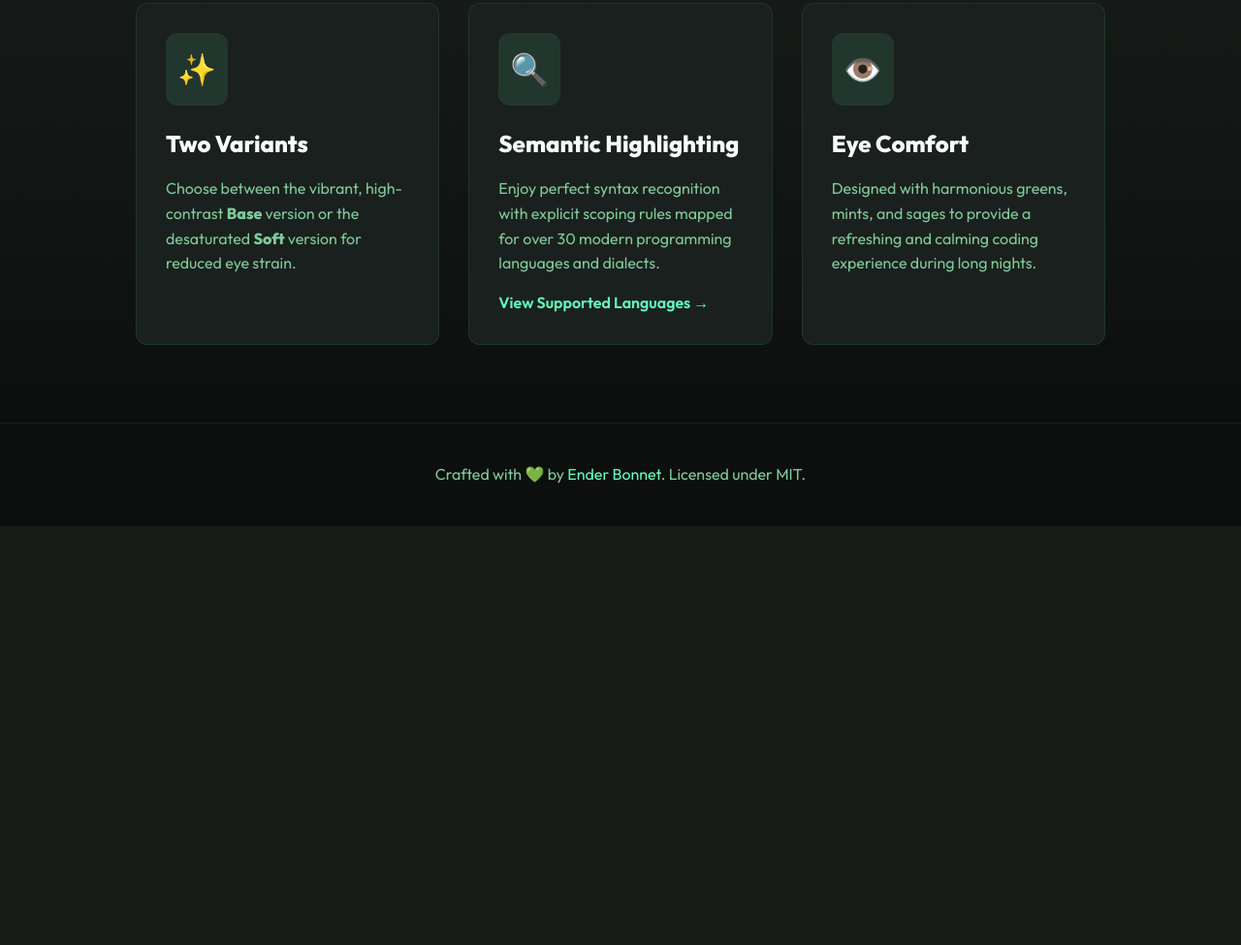
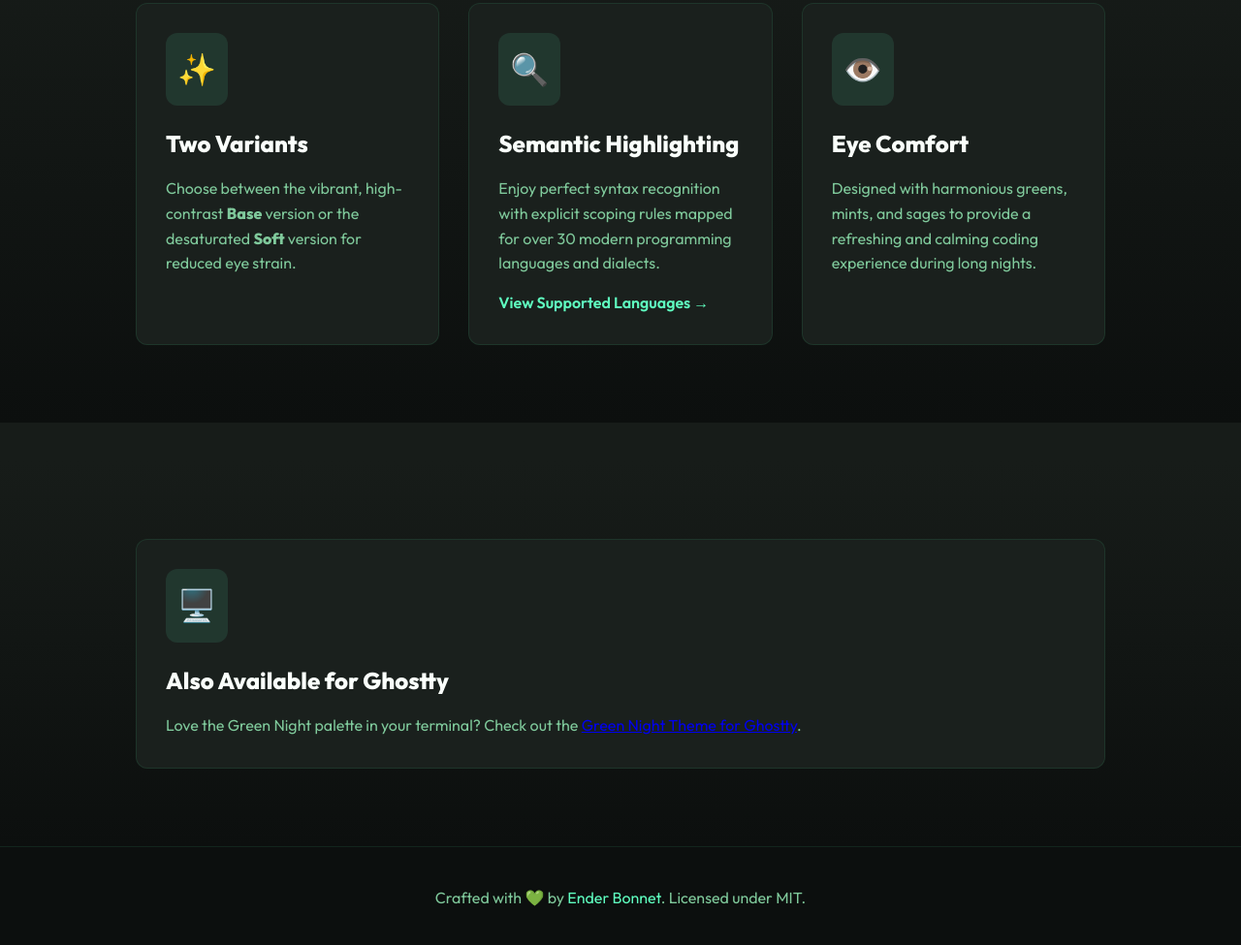
Before and after one commit to enBonnet/green-night-theme-vscode, a website: page docs/index.html in a window 1280 px wide. Shown: the part 1288-2263 px from the top of the page at 97% size. Before the commit the page ends 1831 px from the top, so only its background shows below. Drawn offline with Linux system fonts and the light colour scheme.

Commit message:
add ghostty theme

```diff
--- a/docs/index.html
+++ b/docs/index.html
@@ -76,6 +76,16 @@
                 </div>
             </div>
         </section>
+        <section id="other-ports" class="features" style="margin-top: 40px;">
+            <div class="features-grid">
+                <div class="feature-card">
+                    <div class="feature-icon">🖥️</div>
+                    <h3>Also Available for Ghostty</h3>
+                    <p>Love the Green Night palette in your terminal? Check out the <a href="https://github.com/enBonnet/green-night-theme-ghostty" target="_blank" rel="noopener">Green Night Theme for Ghostty</a>.</p>
+                </div>
+            </div>
+        </section>
+
     </main>
 
     <footer>
```
Also changed, not shown: README.md.
